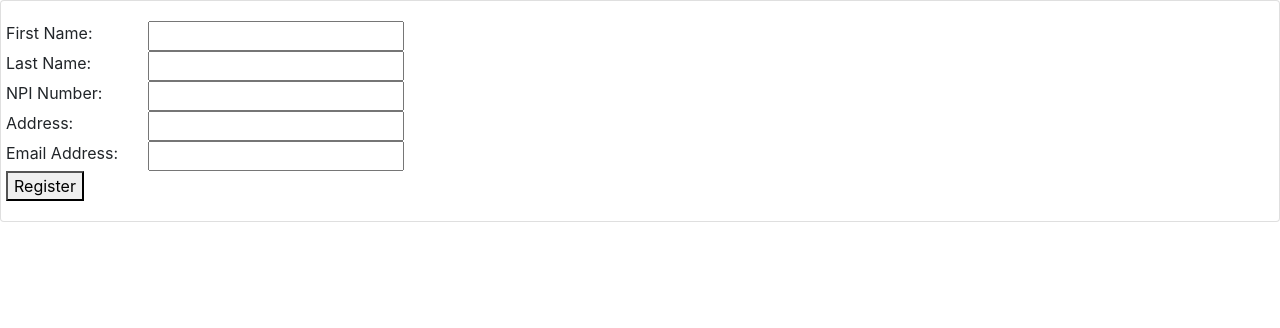
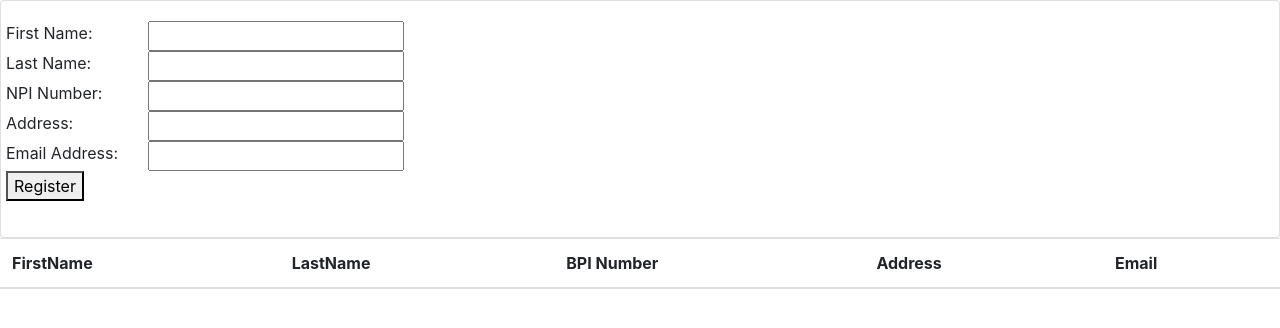
Before and after one commit to rplant/AvailityTest, an Angular app in the folder AngularTest/: page / in a window 1280 px wide. Shown: the top 328 px of the page. Built offline with nearby package versions, Linux system fonts and the light colour scheme.

Commit message:
results grid

```diff
--- a/AngularTest/src/app/app.component.html
+++ b/AngularTest/src/app/app.component.html
@@ -1 +1,2 @@
 <app-login></app-login>
+<app-results-grid></app-results-grid>
--- a/AngularTest/src/app/app.module.ts
+++ b/AngularTest/src/app/app.module.ts
@@ -5,11 +5,13 @@ import { AppRoutingModule } from './app-routing.module';
 import { AppComponent } from './app.component';
 import { LoginComponent } from './login/login.component';
 import { FormsModule } from '@angular/forms';
+import { ResultsGridComponent } from './results-grid/results-grid.component';
 
 @NgModule({
   declarations: [
     AppComponent,
-    LoginComponent
+    LoginComponent,
+    ResultsGridComponent
   ],
   imports: [
     FormsModule,
--- a/AngularTest/src/app/login/login.component.html
+++ b/AngularTest/src/app/login/login.component.html
@@ -1,5 +1,5 @@
   <div class="card">
-  <div class="row">
+    <div class="row form-group">
       <div class="col-33">
       </div>
       <div class="col-33">
@@ -27,7 +27,7 @@
               NPI Number:
             </div>
             <div class="col">
-          <input type="text" [(ngModel)]="npiNumber" >
+              <input type="text" [(ngModel)]="npiNumber">
             </div>
           </div>
           <div class="row">
@@ -35,7 +35,7 @@
               Address:
             </div>
             <div class="col">
-          <input type="text" [(ngModel)]="address" >
+              <input type="text" [(ngModel)]="address">
             </div>
           </div>
           <div class="row">
@@ -43,10 +43,9 @@
               Email Address:
             </div>
             <div class="col">
-          <input type="text" [(ngModel)]="email" >
+              <input type="text" [(ngModel)]="email">
             </div>
           </div>
-        <button mat-flat-button>Register</button>
+          <button (click)="onRegister()">Register</button>
         </div>
       </div>
-  </div>
--- a/AngularTest/src/app/login/login.component.ts
+++ b/AngularTest/src/app/login/login.component.ts
@@ -1,4 +1,6 @@
 import { Component, OnInit } from '@angular/core';
+import { FormControl, FormGroup } from '@angular/forms';
+import { User } from './user';
 
 @Component({
   selector: 'app-login',
@@ -7,15 +9,26 @@ import { Component, OnInit } from '@angular/core';
 })
 export class LoginComponent implements OnInit {
 
+
   firstName: string;
-  lastName: string;
+  lastName:  string;
   npiNumber: string;
   address: string;
   email: string;
+
 
   constructor() { }
 
   ngOnInit() {
   }
 
+  onRegister()
+  {
+
+
+
+  }
+
+
+
 }
--- /dev/null
+++ b/AngularTest/src/app/results-grid/results-grid.component.html
@@ -0,0 +1,18 @@
+  <table class="table">
+    <thead>
+        <th>FirstName</th>
+        <th>LastName</th>
+        <th>BPI Number</th>
+        <th>Address</th>
+        <th>Email</th>
+    </thead>
+    <tbody>
+        <tr *ngFor="let result of results; let i = index">
+           <td>{{firstName}}</td>
+           <td>{{lastName}}</td>
+           <td>{{bpiNumber}}</td>
+           <td>{{address}}</td>
+           <td>{{email}}</td>
+        </tr>
+    </tbody>
+  </table>
--- /dev/null
+++ b/AngularTest/src/app/results-grid/results-grid.component.ts
@@ -0,0 +1,17 @@
+import { Component, OnInit } from '@angular/core';
+
+@Component({
+  selector: 'app-results-grid',
+  templateUrl: './results-grid.component.html',
+  styleUrls: ['./results-grid.component.css']
+})
+export class ResultsGridComponent implements OnInit {
+  results: any[];
+
+
+  constructor() { }
+
+  ngOnInit() {
+  }
+
+}
```
Also changed, not shown: AngularTest/src/app/login/user.ts (+9 -0 lines), AngularTest/src/app/results-grid/results-grid.component.css (added), 1 other file (tests, documents, lock files or other folders). Lines whose indentation alone changed are shown as unchanged.
